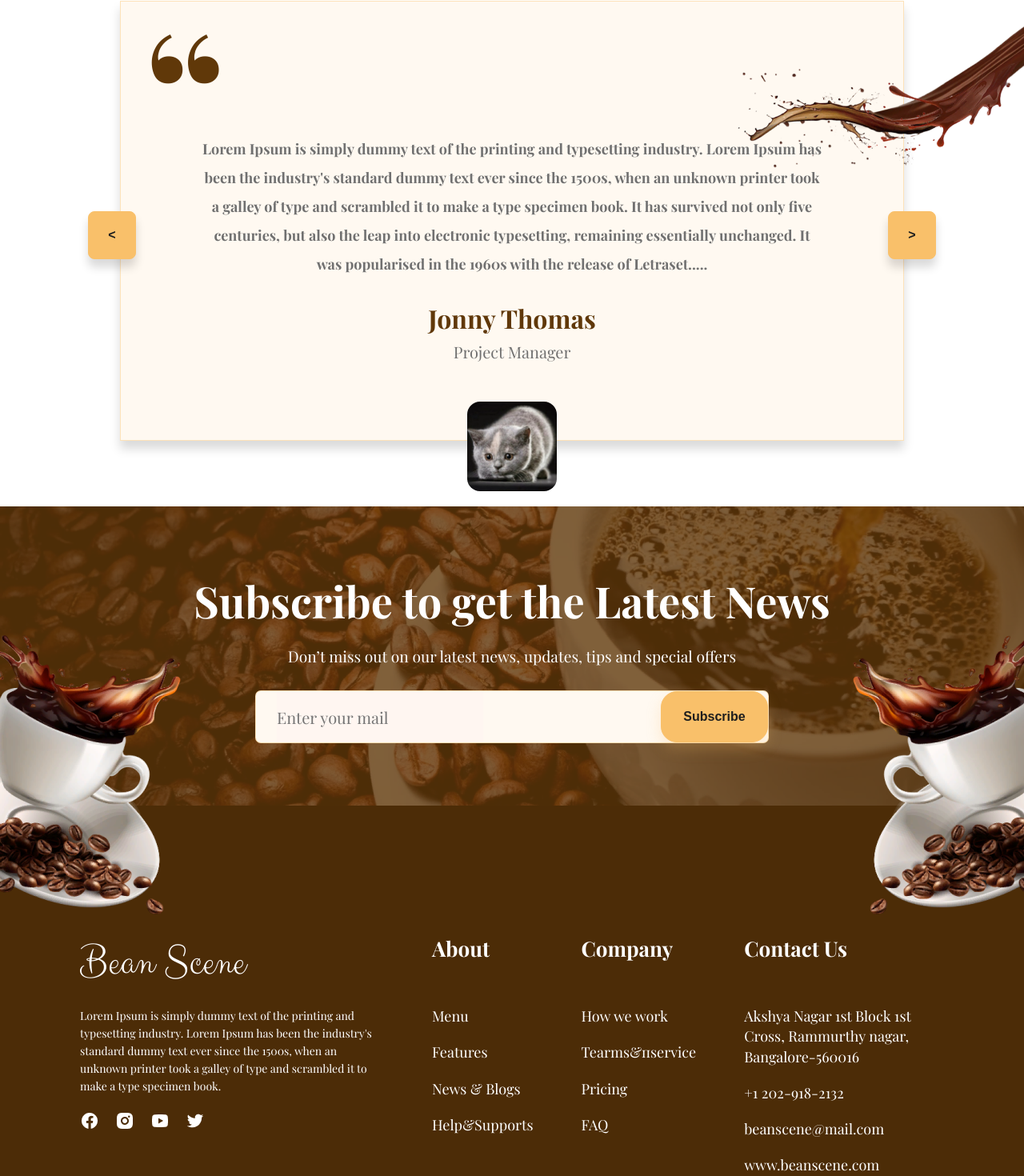
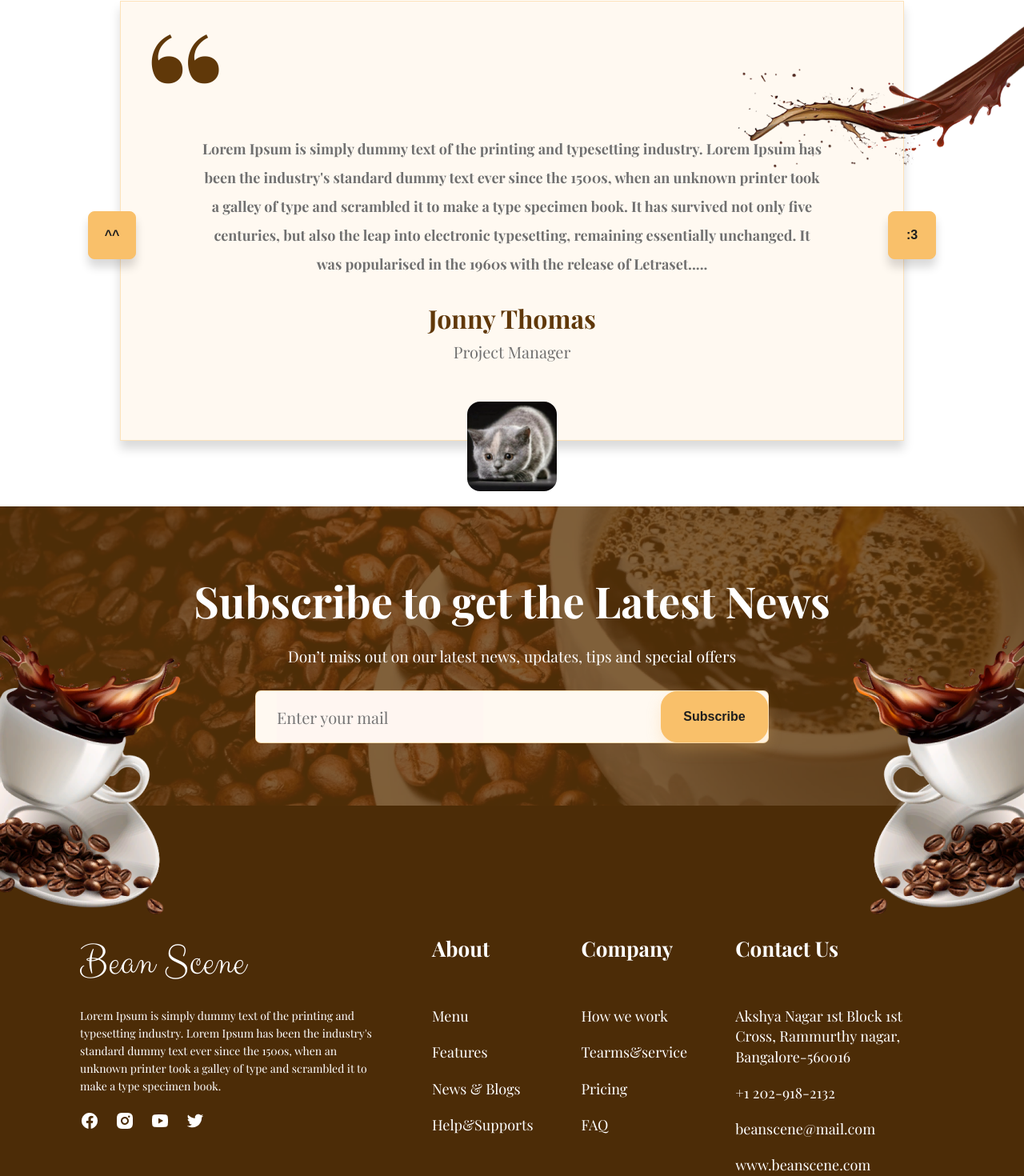
Before and after one commit to Muransk/CoffeeProject-vue-new, a Vue app: page / in a window 1280 px wide. Shown: the part 3465-4935 px from the top of the page at 80% size. Built offline with nearby package versions, Linux system fonts and the light colour scheme.

Commit message:
Added ikonki

```diff
--- a/src/components/FooterSection.vue
+++ b/src/components/FooterSection.vue
@@ -19,7 +19,7 @@
                     <div class="textlast">Company</div>
                     <div class="elements">
                         <div class="how">How we work</div>
-                        <div class="tearms">Tearms&пservice</div>
+                        <div class="tearms">Tearms&service</div>
                         <div class="pricing">Pricing</div>
                         <div class="faq">FAQ</div>
                     </div>
--- a/src/components/TestiomonalCard.vue
+++ b/src/components/TestiomonalCard.vue
@@ -15,8 +15,8 @@
     <img class="kotik" src="@/assets/images/eba.png" alt="kotik">
 
     <div class="strel">
-            <BaseButton class="strelka1"><b><</b></BaseButton>
-            <BaseButton class="strelka2"><b>></b></BaseButton>
+        <BaseButton class="strelka1"><b>^^</b></BaseButton>
+            <BaseButton class="strelka2"><b>:3</b></BaseButton>
     </div>
 </div>
 </section>
```
